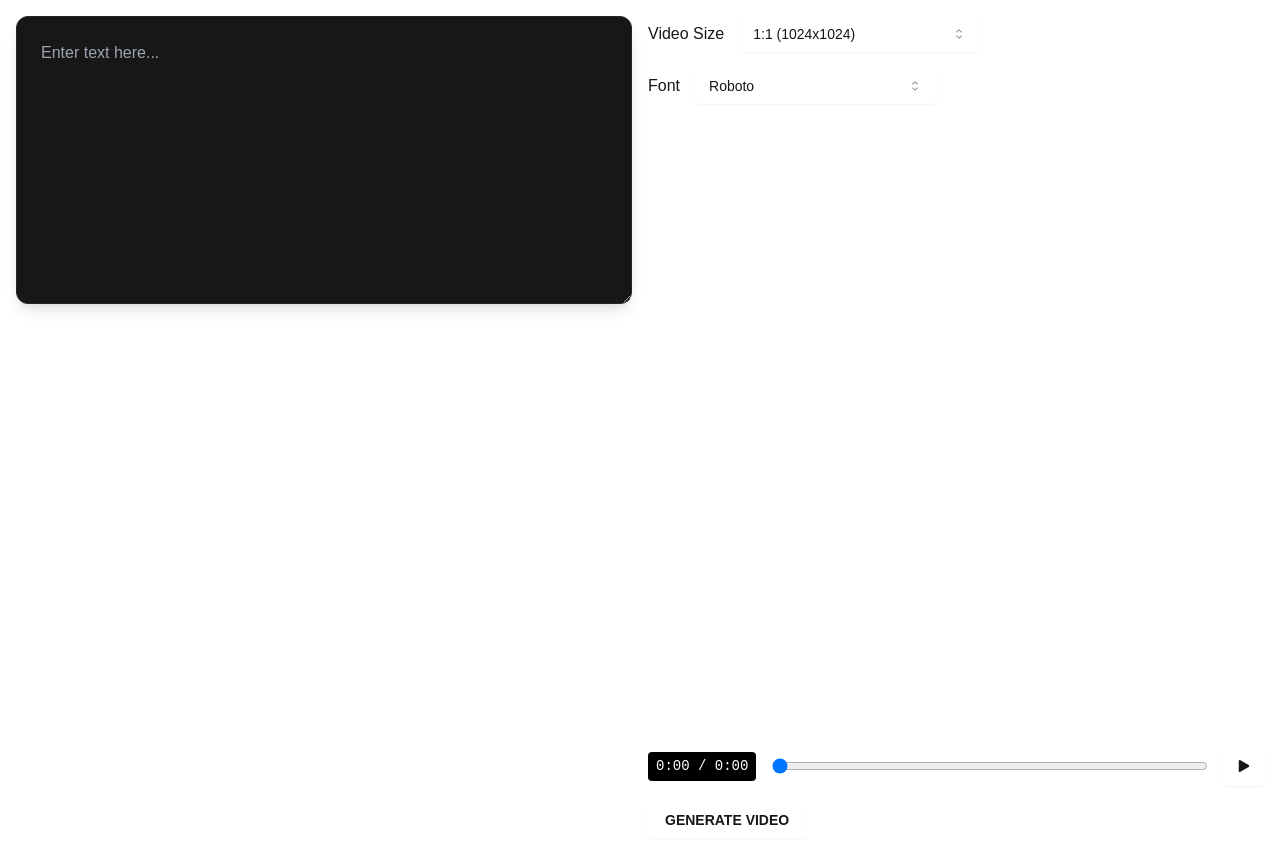
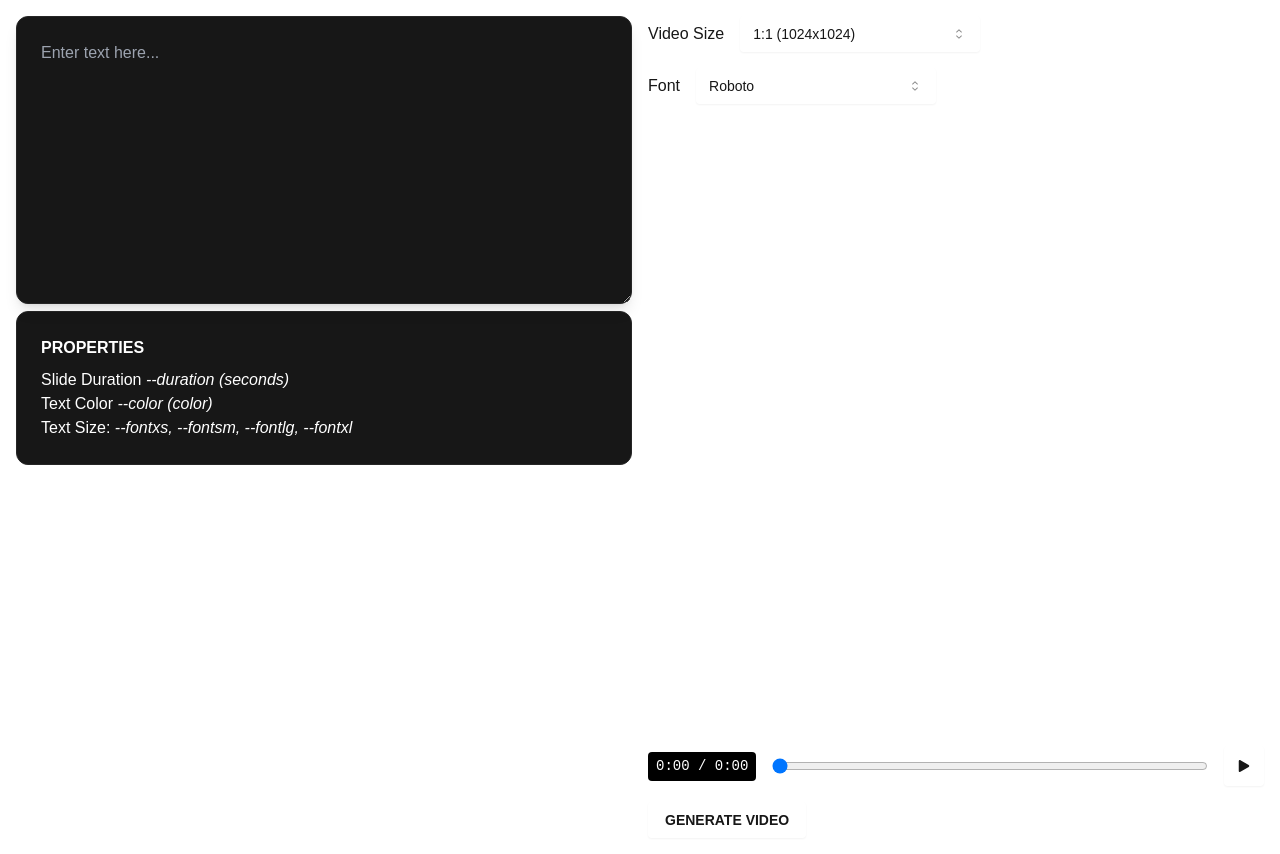
Before and after one commit to xcrap/text2video, a Next.js app: page / in a window 1280 px wide. Built offline with nearby package versions, Linux system fonts and the light colour scheme.

Commit message:
Added Some Info

```diff
--- a/src/app/page.tsx
+++ b/src/app/page.tsx
@@ -1,7 +1,7 @@
 "use client";
 
-import { useState, useEffect, useCallback } from 'react';
-import Preview from '@/components/Preview';
+import { useState, useEffect, useCallback } from "react";
+import Preview from "@/components/Preview";
 import { Button } from "@/components/ui/button";
 import {
 	Select,
@@ -10,15 +10,22 @@ import {
 	SelectTrigger,
 	SelectValue,
 } from "@/components/ui/select";
-import { defaultFont, POPULAR_FONTS, loadFont, initializeFonts } from '@/utils/fonts';
-import type { NextFont } from 'next/dist/compiled/@next/font';
+import {
+	defaultFont,
+	POPULAR_FONTS,
+	loadFont,
+	initializeFonts,
+} from "@/utils/fonts";
+import type { NextFont } from "next/dist/compiled/@next/font";
 
 export default function Home() {
-  const [textInput, setTextInput] = useState('');
+	const [textInput, setTextInput] = useState("");
 	const [lines, setLines] = useState<string[]>([]);
-  const [videoSize, setVideoSize] = useState('1024x1024');
-  const [currentEditingLine, setCurrentEditingLine] = useState<number | null>(null);
-  const [selectedFont, setSelectedFont] = useState('Roboto');
+	const [videoSize, setVideoSize] = useState("1024x1024");
+	const [currentEditingLine, setCurrentEditingLine] = useState<number | null>(
+		null,
+	);
+	const [selectedFont, setSelectedFont] = useState("Roboto");
 	const [loadedFont, setLoadedFont] = useState<NextFont>(defaultFont);
 
 	// Initialize fonts on mount
@@ -28,20 +35,20 @@ export default function Home() {
 
 	// Simplify font loading effect
 	useEffect(() => {
-    const font = loadFont(selectedFont as typeof POPULAR_FONTS[number]);
+		const font = loadFont(selectedFont as (typeof POPULAR_FONTS)[number]);
 		setLoadedFont(font);
 	}, [selectedFont]);
 
 	const updateCurrentLine = (element: HTMLTextAreaElement) => {
 		const cursorPosition = element.selectionStart;
 		const textBeforeCursor = element.value.substring(0, cursorPosition);
-    const lineNumber = textBeforeCursor.split('\n').length - 1;
+		const lineNumber = textBeforeCursor.split("\n").length - 1;
 		setCurrentEditingLine(lineNumber);
 	};
 
 	const debouncedSetLines = useCallback((newText: string) => {
 		const timeoutId = setTimeout(() => {
-      setLines(newText.split('\n'));
+			setLines(newText.split("\n"));
 		}, 150); // 150ms debounce
 		return () => clearTimeout(timeoutId);
 	}, []);
@@ -84,30 +91,50 @@ export default function Home() {
 					placeholder="Enter text here..."
 					className="w-full min-h-72 p-6 border border-neutral-800 rounded-xl bg-neutral-900 text-white focus:outline-none shadow-lg"
 				/>
+				<div className="p-6 border border-neutral-800 rounded-xl bg-neutral-900 text-white">
+					<p className="uppercase font-bold mb-2">Properties</p>
+					<ul>
+						<li>
+							Slide Duration <i>--duration (seconds)</i>
+						</li>
+						<li>
+							Text Color <i>--color (color)</i>
+						</li>
+						<li>
+							Text Size: <i>--fontxs, --fontsm, --fontlg, --fontxl</i>
+						</li>
+					</ul>
+				</div>
 			</div>
 			<div className="w-1/2 pl-2">
 				<div className="mb-4 flex flex-col gap-4">
 					<div className="flex items-center">
-            <label htmlFor="videoSize" className="mr-4">Video Size</label>
+						<label htmlFor="videoSize" className="mr-4">
+							Video Size
+						</label>
 						<Select value={videoSize} onValueChange={handleVideoSizeChange}>
 							<SelectTrigger className="w-[240px] rounded border-white/10">
 								<SelectValue placeholder="Select video size" />
 							</SelectTrigger>
 							<SelectContent className="bg-black ">
 								<SelectItem value="1024x1024">1:1 (1024x1024)</SelectItem>
-                <SelectItem value="1080x1920">Instagram Story Vertical (1080x1920)</SelectItem>
+								<SelectItem value="1080x1920">
+									Instagram Story Vertical (1080x1920)
+								</SelectItem>
 								<SelectItem value="1920x1080">Landscape (1920x1080)</SelectItem>
 							</SelectContent>
 						</Select>
 					</div>
 					<div className="flex items-center">
-            <label htmlFor="font" className="mr-4">Font</label>
+						<label htmlFor="font" className="mr-4">
+							Font
+						</label>
 						<Select value={selectedFont} onValueChange={handleFontChange}>
 							<SelectTrigger className="w-[240px] rounded border-white/10">
 								<SelectValue placeholder="Select font" />
 							</SelectTrigger>
 							<SelectContent className="bg-black">
-                {POPULAR_FONTS.map(font => (
+								{POPULAR_FONTS.map((font) => (
 									<SelectItem key={font} value={font}>
 										{font}
 									</SelectItem>
@@ -126,7 +153,8 @@ export default function Home() {
 				<Button
 					variant="outline"
 					onClick={handleGenerate}
-          className="mt-4 rounded hover:bg-black border-white/10 uppercase font-bold">
+					className="mt-4 rounded hover:bg-black border-white/10 uppercase font-bold"
+				>
 					Generate Video
 				</Button>
 			</div>
```
Lines whose indentation alone changed are shown as unchanged.
